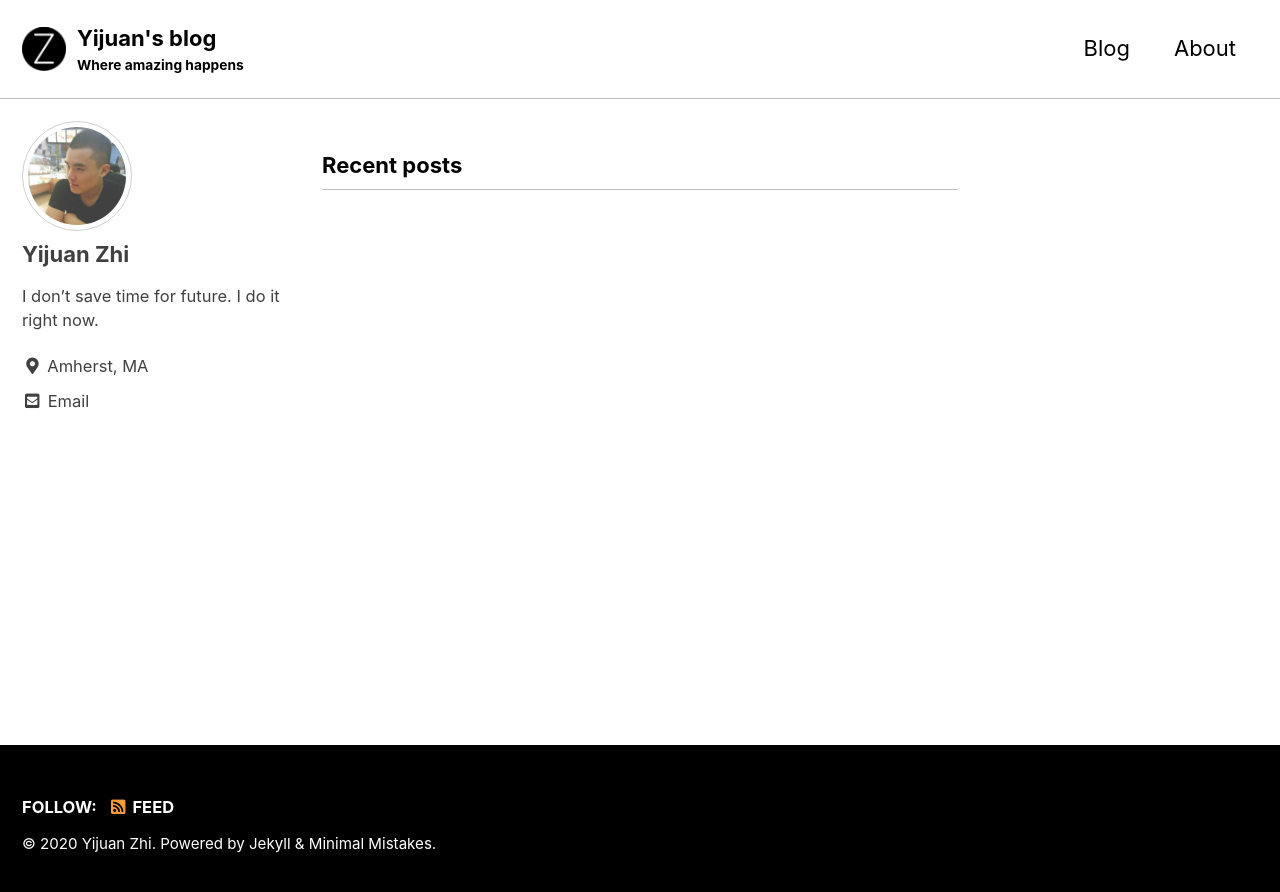
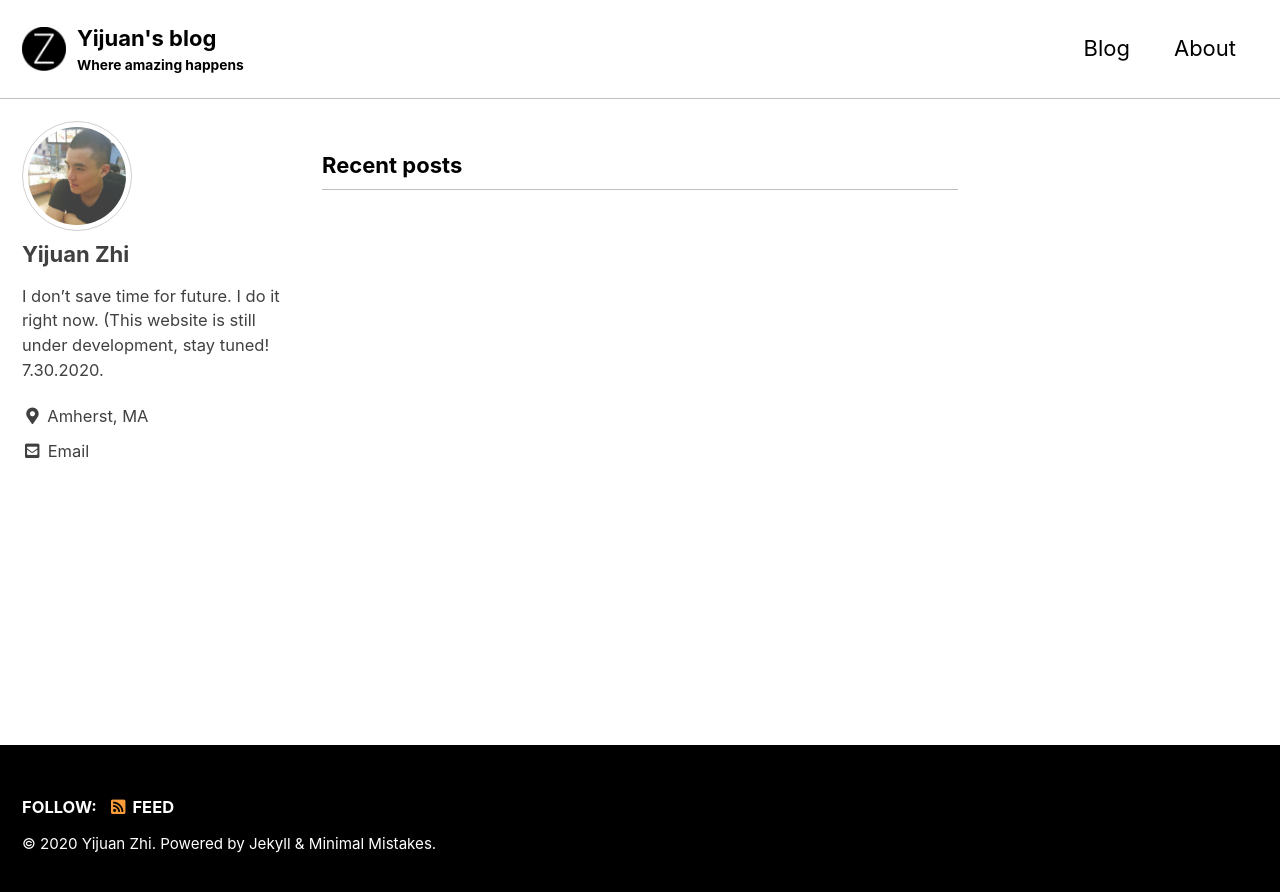
Before and after one commit to ZakaryZ/github-page-draft, a Jekyll site: the page built from index.html, in a window 1280 px wide. Shown: the top 892 px of the page. Built offline with Jekyll 4.4.1, drawn with Linux system fonts in a browser that asks for light colours; cached includes are drawn as plain includes; the list of posts is cut into pages by our own code.

Commit message:
debug:header images

```diff
--- a/_config.yml
+++ b/_config.yml
@@ -94,7 +94,7 @@
 author:
   name: "Yijuan Zhi"
   avatar: "/images/avatar.jpg" # path of avatar image, e.g. "/assets/images/bio-photo.jpg"
-  bio: "I don't save time for future. I do it right now."
+  bio: "I don't save time for future. I do it right now. (This website is still under development, stay tuned! 7.30.2020."
   location: "Amherst, MA"
   email: yzhi0119@gmail.com
   links:
--- a/index.html
+++ b/index.html
@@ -6,6 +6,8 @@
 Amherst. This blog covers stuff I am learning or learned!"
 
 header:
+overlay_color: "#000"
+overlay_filter: "0.5"
 overlay_image: /images/0.jpg
 caption: "Photo: [**Sea View at Tamsung, Taiwan by Yijuan Zhi**]()"
 ---
```
